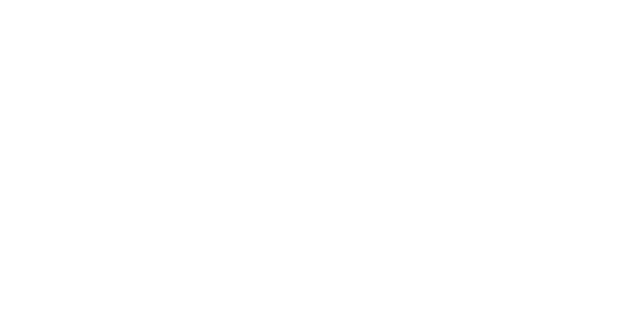
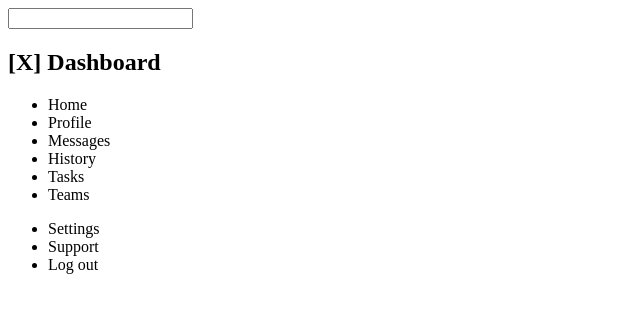
Before and after one commit to rafabo7/top-dashboard, a plain HTML site: page index.html in a window 1280 px wide. Shown: the whole page, without its empty margins (0-640 px from the left). Drawn offline with Linux system fonts and the light colour scheme.

Commit message:
Add the HTML structure. Add the content a little bit simplified, but with the main items, titles, and future links. Let the main section unfilled, moving forward it'll be filled when the layout is consistent.

```diff
--- a/index.html
+++ b/index.html
@@ -3,9 +3,45 @@
 <head>
     <meta charset="UTF-8">
     <meta name="viewport" content="width=device-width, initial-scale=1.0">
+    <link rel="stylesheet" href="./style.css">
     <title>Document</title>
 </head>
 <body>
+    <header>
+        <div class="header-top">
+            <div class="search">
+                <input type="search" name="search" id="search">
+            </div>
+            <div class="profile">
 
+            </div>
+            <div class="panel"></div>
+        </div>
+        <div class="header-bottom">
+
+        </div>
+    </header>
+    <aside class="sidebar">
+        <h1>[X] Dashboard</h1>
+        <ul class="nav pages">
+            <li class="list-item">Home</li>
+            <li class="list-item">Profile</li>
+            <li class="list-item">Messages</li>
+            <li class="list-item">History</li>
+            <li class="list-item">Tasks</li>
+            <li class="list-item">Teams</li>
+        </ul>
+        <ul class="nav settings">
+            <li class="list-item">Settings</li>
+            <li class="list-item">Support</li>
+            <li class="list-item">Log out</li>
+    </aside>
+    <main>
+        <div class="projects"></div>
+        <div class="trendings"></div>
+    </main>
+    <footer>
+
+    </footer>
 </body>
 </html>
```
